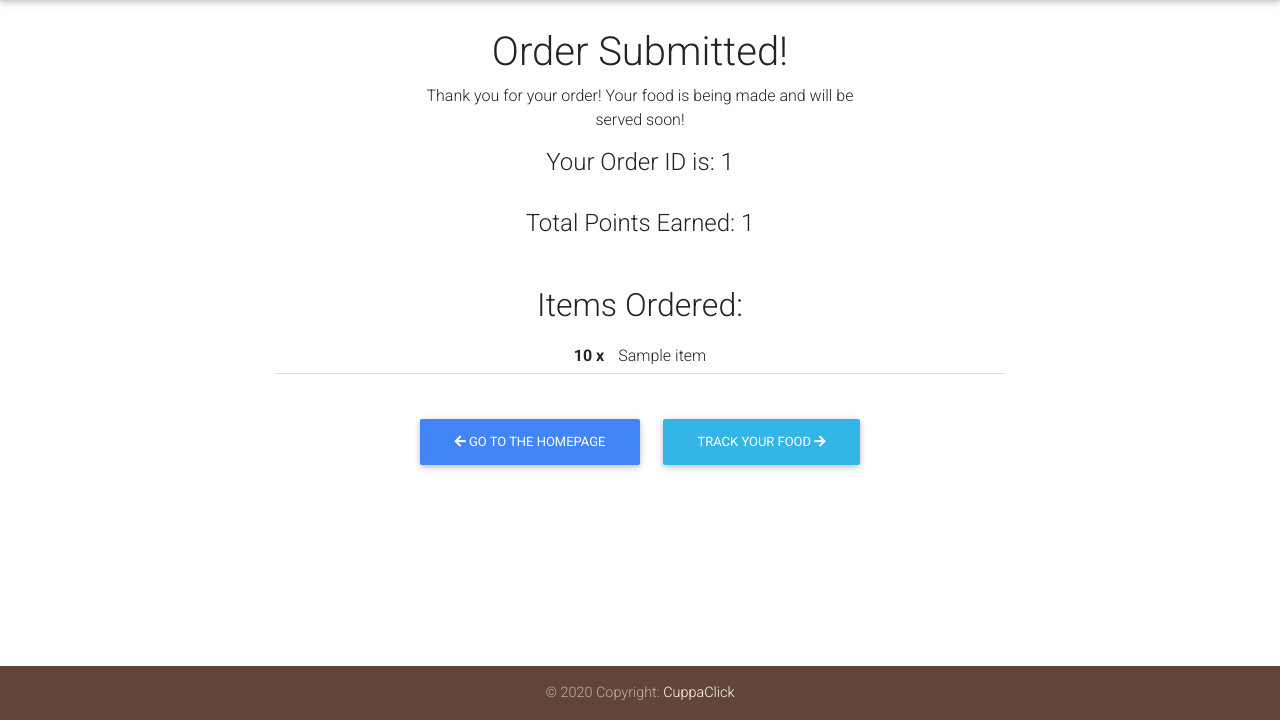
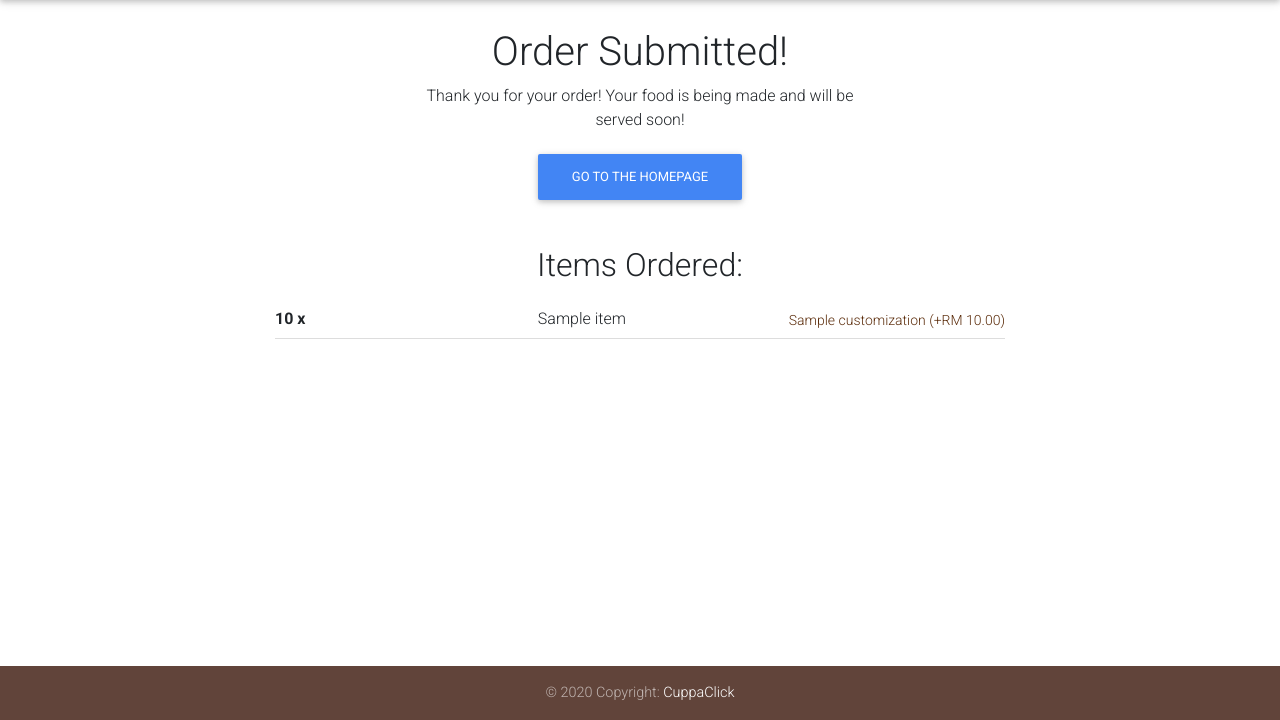
Before and after one commit to YapYuNing08/GitExercise-TT5L-10, a Django app: template deliver/customer/templates/customer/order_summary.html in a window 1280 px wide. Shown: the part 80-800 px from the top of the page. Run offline with Django 5.2, Linux system fonts and the light colour scheme; the template is opened without the code that fills it: most values are stand-ins (such as "Sample title", 1, 10 or a date in 2020); parts of the project's set-up code (start-up, migrations or seed data) failed here and were passed over; some libraries are stand-ins or nearby versions.

Commit message:
Update order_summary.html

```diff
--- a/deliver/customer/templates/customer/order_summary.html
+++ b/deliver/customer/templates/customer/order_summary.html
@@ -6,15 +6,7 @@
         <div class="col-md-5 col-sm-12 p-4 text-center">
             <h1>Order Submitted!</h1>
             <p>Thank you for your order! Your food is being made and will be served soon!</p>
-
-            {% if method == 'Dine In' %}
-                <h4>Your Table Number: {{ table_number }}</h4>
-            {% else %}
-                <h4>Your Order ID is: {{ order_id }}</h4>
-            {% endif %}
-            <!-- Display total points earned from the current order -->
-            <br>
-            <h4>Total Points Earned: {{ total_points }}</h4>
+            <a href="{% url 'about' %}" class="btn btn-primary">Go to the homepage</a>
         </div>
     </div>
 
@@ -27,23 +19,26 @@
                         <div class="ordered-item">
                             <span class="quantity">{{ item.quantity }} x</span>
                             <span class="product-title">{{ item.title }}</span>
+                            <div class="customizations">
+                                <ul>
+                                    {% for customization in item.customizations %}
+                                    <li>{{ customization.name }} (+RM {{ customization.additional_price|floatformat:2 }})</li>
+                                    {% endfor %}
+                                </ul>
+                            </div>
                         </div>
                     {% endfor %}
                 {% else %}
-                    <p class="text-muted">No items in your order.</p>
+                <p class="text-muted">No items in your order.</p>
                 {% endif %}
             </div>
-            <br>
-
-            <a href="{% url 'about' %}" class="btn btn-primary"><i class="fa fa-arrow-left"></i>&nbsp;Go to the homepage</a> &nbsp;
-            <a href="{% url 'order_history' %}" class="btn btn-info">Track Your Food&nbsp;<i class="fa fa-arrow-right"></i></a>
         </div>
     </div>
 </div>
 
 <style>
 .ordered-item {
-    display: inline-block;
+    display: flex;
     justify-content: space-between;
     align-items: center;
     width: 100%;
@@ -61,15 +56,32 @@
 .product-title {
     flex-grow: 1;
     margin-left: 10px;
-    display: inline-block;
-    vertical-align: top;
+}
+
+.customizations {
+    margin-left: 10px;
+}
+
+.customizations ul {
+    list-style-type: none;
+    padding-left: 0;
+    margin: 5px 0 0 0;
+}
+
+.customizations li {
+    font-size: 14px;
+    color: #5c2d0c;
+    margin: 2px 0;
+}
+
+.product-price {
+    text-align: right;
 }
 
 .ordered-items {
     margin-top: 20px;
 }
 
-/* Style for the 'No items in your order' message */
 .text-muted {
     font-style: italic;
 }
```
